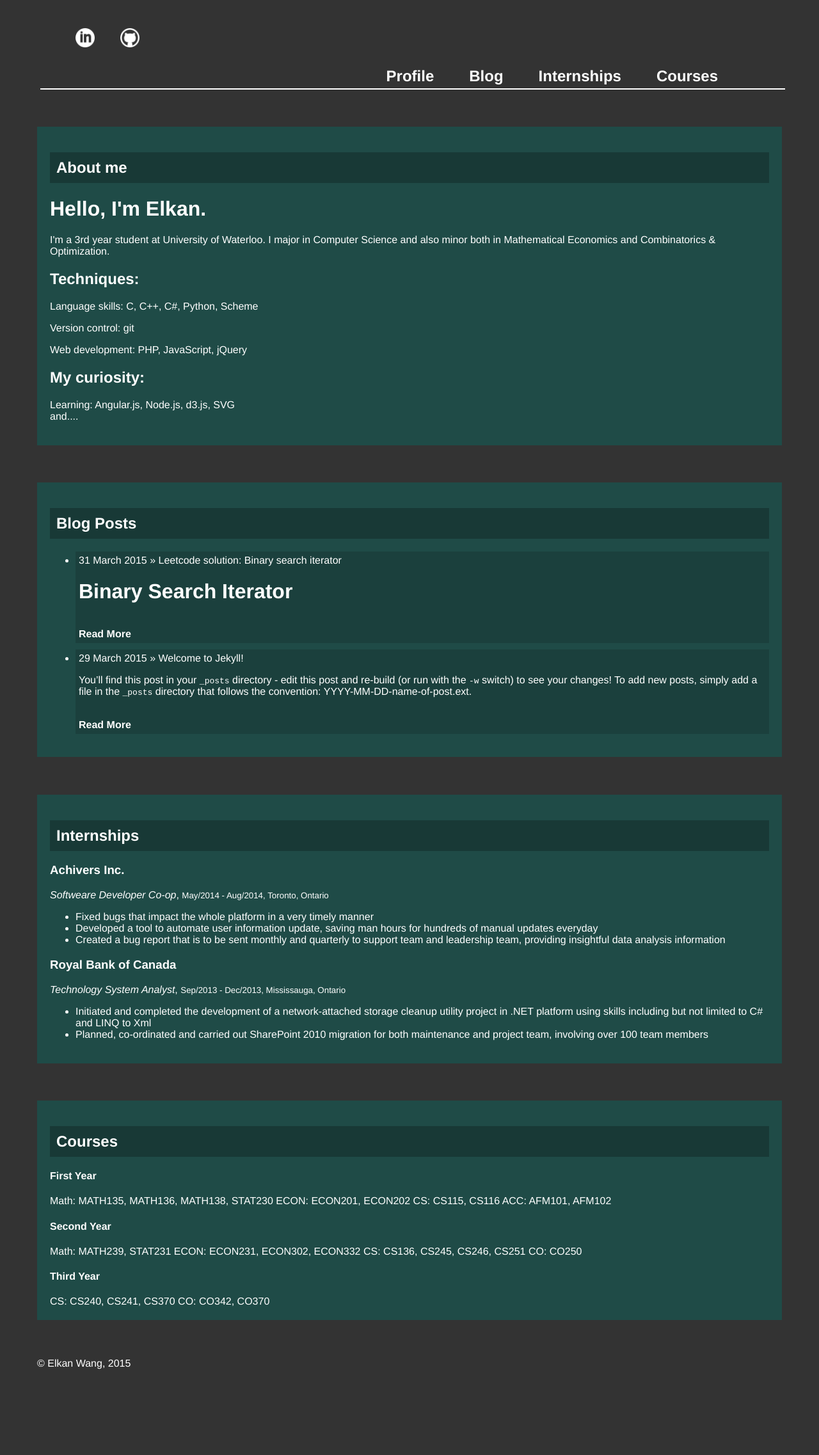
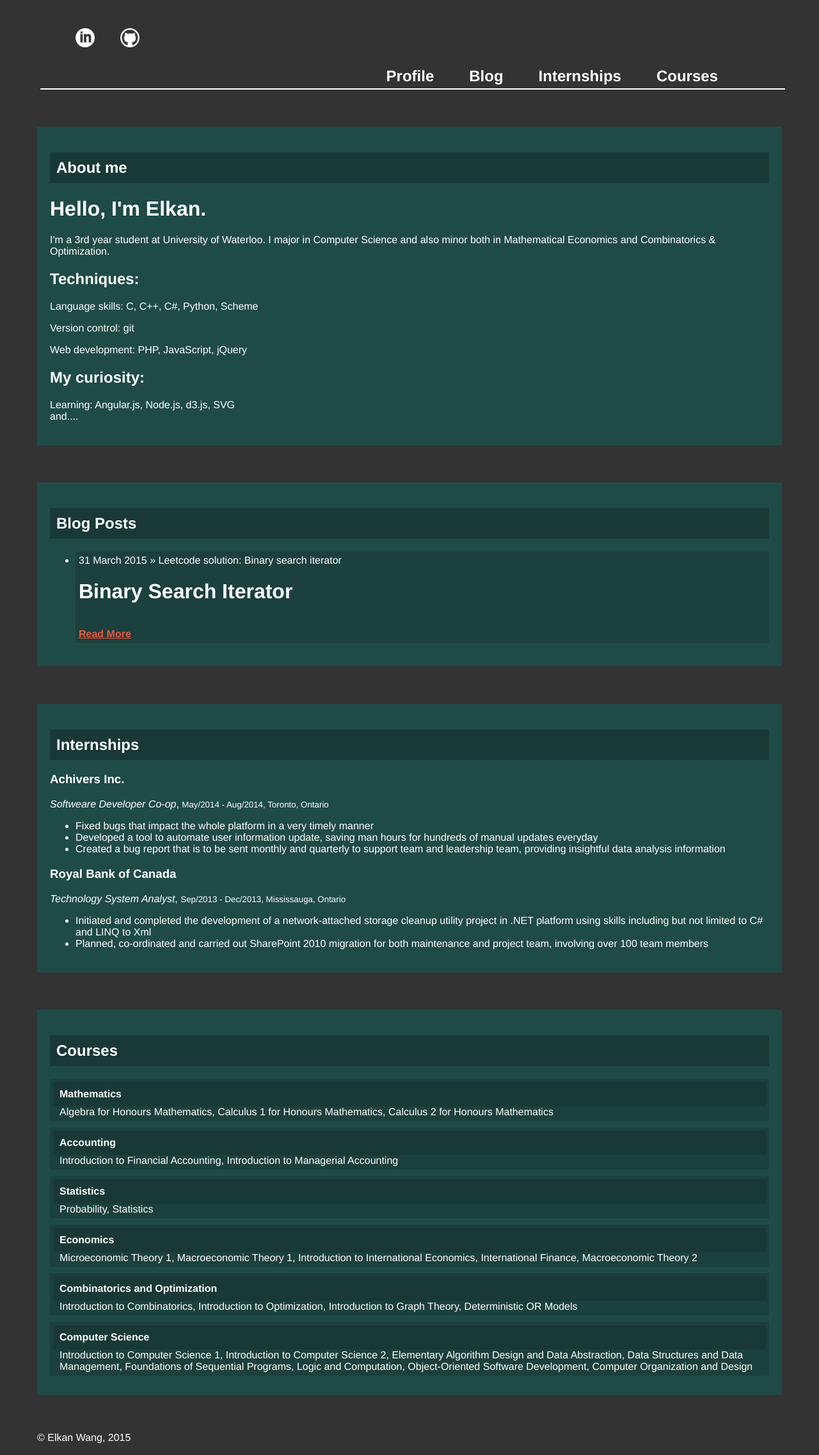
Before and after one commit to 746396173/elkanwang.github.io, a Jekyll site: the page built from index.html, in a window 1280 px wide. Shown: the whole page at 64% size. Built offline with Jekyll 4.4.1, drawn with Linux system fonts in a browser that asks for light colours; nearby versions of some CDN libraries; some web fonts are replaced; Markdown is read by kramdown in place of the engine named in the settings; before the commit the page ends 2158 px from its top, so only the background shows below that.

Commit message:
removed the default post changed courses display style

```diff
--- a/_posts/2015-03-29-welcome-to-jekyll.markdown
+++ /dev/null
@@ -1,24 +0,0 @@
----
-layout: post
-title:  "Welcome to Jekyll!"
-date:   2015-03-29 21:45:39
-categories: jekyll update
----
-
-You'll find this post in your `_posts` directory - edit this post and re-build (or run with the `-w` switch) to see your changes!
-To add new posts, simply add a file in the `_posts` directory that follows the convention: YYYY-MM-DD-name-of-post.ext.
-
-Jekyll also offers powerful support for code snippets:
-
-{% highlight python linenos %}
-def print_hi(name)
-  print "Hi, #{name}"
-end
-print_hi('Tom')
-#=> prints 'Hi, Tom' to STDOUT.
-{% endhighlight %}
-
-Check out the [Jekyll docs][jekyll] for more info on how to get the most out of Jekyll. File all bugs/feature requests at [Jekyll's GitHub repo][jekyll-gh].
-
-[jekyll-gh]: https://github.com/mojombo/jekyll
-[jekyll]:    http://jekyllrb.com
--- a/css/main.css
+++ b/css/main.css
@@ -108,6 +108,15 @@ a.foo {
       -webkit-animation: rotateIcon 5s linear infinite;
               animation: rotateIcon 5s linear infinite; }
 
+.subject {
+  background-color: #1b403d;
+  margin: 10px 0px;
+  padding: 5px; }
+  .subject .title {
+    font-weight: bold; }
+  .subject .course {
+    padding-left: 10px; }
+
 #profile img {
   float: right;
   width: 400px;
@@ -144,8 +153,9 @@ px
   border-color: #f0563d;
   background-color: rgba(240, 86, 61, 0.8); }
 
-.aaa {
-  border-left: 10px; }
+a.alert {
+  color: #f0563d;
+  text-decoration: underline; }
 
 .seperator {
   clear: both;
--- a/index.html
+++ b/index.html
@@ -13,6 +13,7 @@ title: Elkan Wang
         <li><a href="#courses">Courses</a></li>
     </ul>
 </nav>
+
 <div id="contact">
     <ul>
         <li><a id="linkedin" href="https://ca.linkedin.com/pub/xiangkang-wang/63/783/374/" target="_blank"><img class="button" alt="linkedin" src="img/linkedin1.png"/></a></li>
@@ -41,7 +42,7 @@ title: Elkan Wang
     {% for post in site.posts %}
         <li class="site"><span>{{ post.date | date_to_long_string }}</span> &raquo; {{ post.title }} </br>
         {{ post.excerpt }} </br>
-        <a href="{{ post.url }}">Read More</a>
+        <a class="alert" href="{{ post.url }}">Read More</a>
         </li>
     {% endfor %}
   </ul>
@@ -81,58 +82,29 @@ title: Elkan Wang
 </div>
 
 <div id="courses" class="block">
-<h2 class="title">Courses</h2>
-
-<div class="panel-group" id="accordion">
-  <div class="panel panel-default">
-    <div class="panel-heading">
-      <h4 class="panel-title">
-        <a data-toggle="collapse" data-parent="#accordion" href="#collapseOne">
-          First Year
-        </a>
-      </h4>
-    </div>
-    <div id="collapseOne" class="panel-collapse collapse">
-      <div class="panel-body">
-        Math: MATH135, MATH136, MATH138, STAT230
-        ECON: ECON201, ECON202
-        CS: CS115, CS116
-        ACC: AFM101, AFM102
-      </div>
-    </div>
+  <h2 class="title">Courses</h2>
+  <div class="subject">
+    <div class="title">Mathematics</div>
+    <div class="course">Algebra for Honours Mathematics, Calculus 1 for Honours Mathematics, Calculus 2 for Honours Mathematics</div>
   </div>
-  <div class="panel panel-default">
-    <div class="panel-heading">
-      <h4 class="panel-title">
-        <a data-toggle="collapse" data-parent="#accordion" href="#collapseTwo">
-          Second Year
-        </a>
-      </h4>
-    </div>
-    <div id="collapseTwo" class="panel-collapse collapse">
-      <div class="panel-body">
-        Math: MATH239, STAT231
-        ECON: ECON231, ECON302, ECON332
-        CS: CS136, CS245, CS246, CS251
-        CO: CO250
-      </div>
-    </div>
+  <div class="subject">
+    <div class="title">Accounting</div>
+    <div class="course">Introduction to Financial Accounting, Introduction to Managerial Accounting</div>
   </div>
-  <div class="panel panel-default">
-    <div class="panel-heading">
-      <h4 class="panel-title">
-        <a data-toggle="collapse" data-parent="#accordion" href="#collapseThree">
-          Third Year
-        </a>
-      </h4>
-    </div>
-    <div id="collapseThree" class="panel-collapse collapse">
-      <div class="panel-body">
-        CS: CS240, CS241, CS370
-        CO: CO342, CO370
-      </div>
-    </div>
+  <div class="subject">
+    <div class="title">Statistics</div>
+    <div class="course">Probability, Statistics</div>
+  </div>
+  <div class="subject">
+    <div class="title">Economics</div>
+    <div class="course">Microeconomic Theory 1, Macroeconomic Theory 1, Introduction to International Economics, International Finance, Macroeconomic Theory 2</div>
+  </div>
+  <div class="subject">
+    <div class="title">Combinatorics and Optimization</div>
+    <div class="course">Introduction to Combinatorics, Introduction to Optimization, Introduction to Graph Theory, Deterministic OR Models</div>
+  </div>
+  <div class="subject">
+    <div class="title">Computer Science</div>
+    <div class="course">Introduction to Computer Science 1, Introduction to Computer Science 2, Elementary Algorithm Design and Data Abstraction, Data Structures and Data Management, Foundations of Sequential Programs, Logic and Computation, Object-Oriented Software Development, Computer Organization and Design</div>
   </div>
 </div>
-
-</div>
--- a/sass/modules/_alert.scss
+++ b/sass/modules/_alert.scss
@@ -37,7 +37,7 @@
 	background-color: opacity($error-color, .8);
 }
 
-
-.aaa {
-	border-left: 10px;
+a.alert {
+	color: $error-color;
+	text-decoration: underline;
 }
--- a/sass/modules/_all.scss
+++ b/sass/modules/_all.scss
@@ -1,5 +1,6 @@
 @import 'body';
 @import 'navigation';
+@import 'course';
 @import 'profile';
 @import 'alert';
 @import 'seperator';
--- a/sass/modules/_syntax.scss
+++ b/sass/modules/_syntax.scss
@@ -5,6 +5,7 @@
 	color: #000000;
 	font-family: "Metrophobic", Helvetica, sans-serif;
 	padding: 10px;
+
 }
 .highlight .c { color: #999988; font-style: italic } /* Comment */
 .highlight .err { color: #a61717; background-color: #e3d2d2 } /* Error */
```
Also changed, not shown: sass/modules/_course.scss (added, +13 -0 lines), 4 other files.
